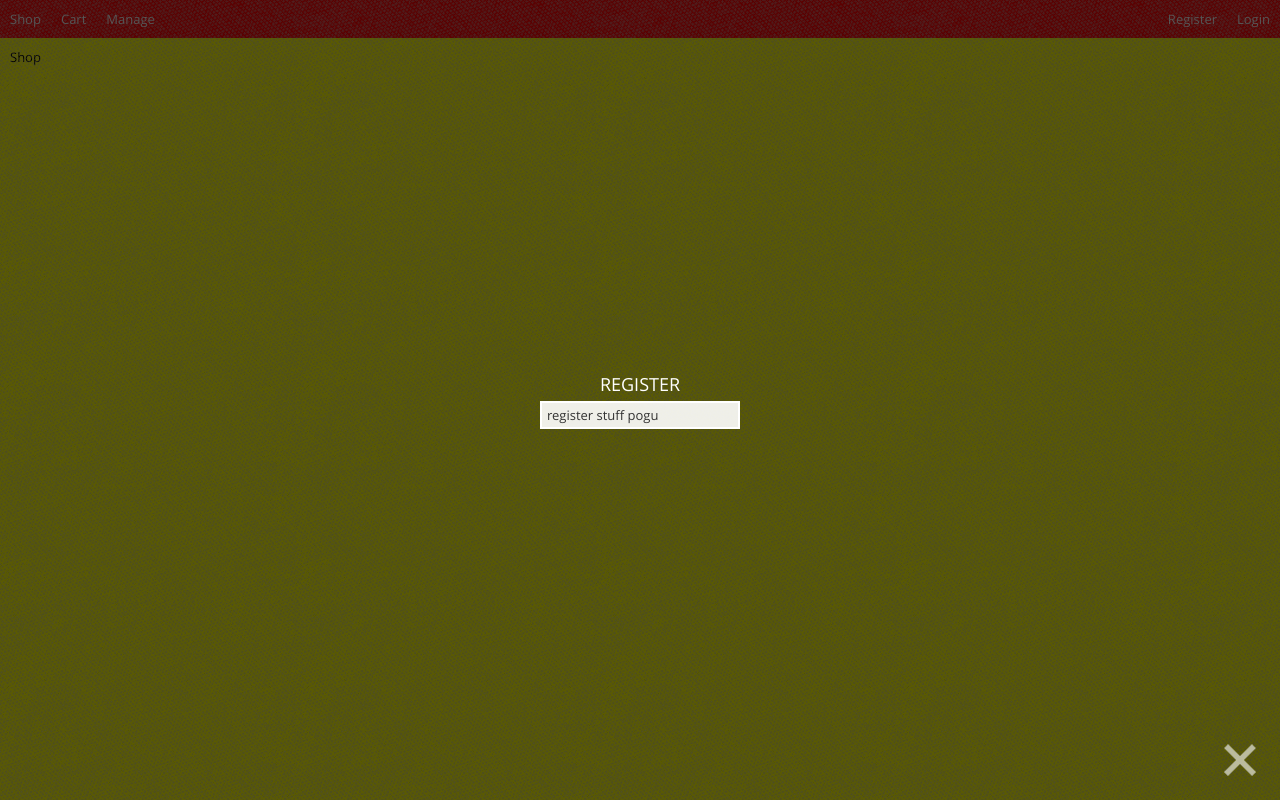
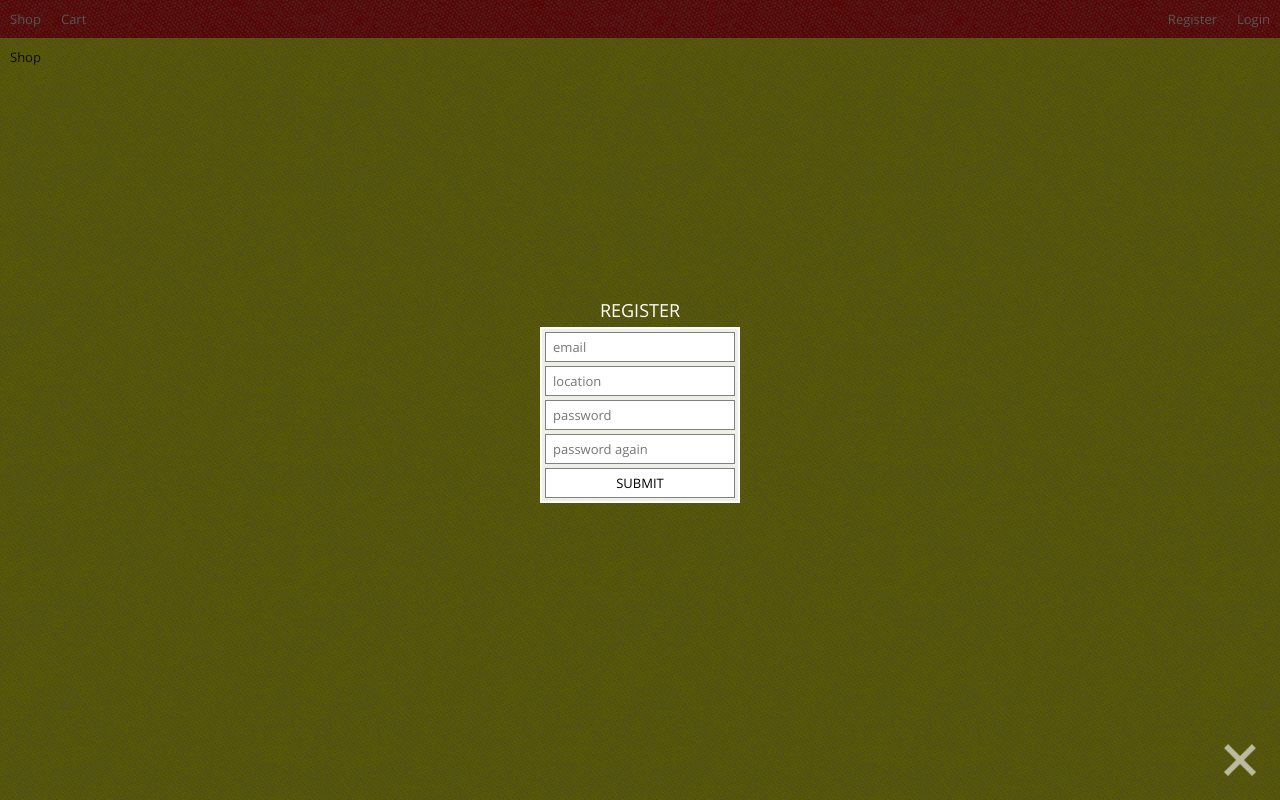
Before and after one commit to wickstjo/cloud-native-frontend, a React (Create React App) app: page / in a window 1280 px wide. Both pictures are taken after a click on the item "Register". Built offline with nearby package versions, Linux system fonts and the light colour scheme.

Commit message:
Added login & register modules

```diff
--- a/package.json
+++ b/package.json
@@ -6,6 +6,7 @@
     "node-sass": "^4.13.1",
     "react": "^16.12.0",
     "react-dom": "^16.12.0",
+    "react-event-listener": "^0.6.6",
     "react-router-dom": "^5.1.2",
     "react-scripts": "^3.3.1"
   },
--- a/public/index.html
+++ b/public/index.html
@@ -2,7 +2,7 @@
    <head>
       <meta charset="utf-8" />
       <meta name="viewport" content="width=device-width, initial-scale=1.0, maximum-scale=1.0, user-scalable=no" />
-      <title>React App</title>
+      <title>The Hatshop</title>
    </head>
    <body>
       <div id="root"></div>
--- /dev/null
+++ b/src/components/input/button.js
@@ -0,0 +1,14 @@
+import React from 'react';
+
+function Button({ value, func }) { return (
+    <div>
+        <input
+            type={ 'submit' }
+            onClick={ func }
+            value={ value }
+            className={ 'button' }
+        />
+    </div>
+)}
+
+export default Button;
--- a/src/components/button.js
+++ b/src/components/input/field.js
@@ -1,6 +1,6 @@
 import React, { useState } from 'react';
 
-function Button({ placeholder }) {
+function Field({ placeholder }) {
 
     // LOCAL STATE
    const [local, set_local] = useState({
@@ -16,13 +16,16 @@ function Button({ placeholder }) {
     }
 
     return (
+        <div>
             <input
                 type={ 'text' }
                 placeholder={ placeholder }
                 onChange={ update }
                 value={ local.input }
+                className={ 'field' }
             />
+        </div>
     )
 }
 
-export default Button;
+export default Field;
--- a/src/components/menu.js
+++ b/src/components/menu.js
@@ -1,4 +1,4 @@
-import React, { useContext } from 'react';
+import React, { useContext, Fragment } from 'react';
 import { Context } from "./context";
 import '../interface/css/menu.scss';
 
@@ -8,14 +8,14 @@ import MenuTrigger from './menu/trigger'
 function Menu() {
 
     // GLOBAL STATE
-    const { dispatch } = useContext(Context);
+    const { state, dispatch } = useContext(Context);
 
     // REGISTER PROMPT
     function register() {
         dispatch({
             type: 'show-prompt',
             payload: 'register'
-         })
+        })
     }
 
     // LOGIN PROMPT
@@ -23,20 +23,39 @@ function Menu() {
         dispatch({
             type: 'show-prompt',
             payload: 'login'
-         })
+        })
+    }
+
+    // LOGOUT
+    function logout() {
+        dispatch({ type: 'logout' })
     }
 
     return (
         <div id="menu">
             <div className={ 'split' }>
                 <div>
-                    <MenuItem header={ 'Shop' } link={ '/' } />
-                    <MenuItem header={ 'Cart' } link={ '/cart' } />
-                    <MenuItem header={ 'Manage' } link={ '/manage' } />
+                    <MenuItem
+                        header={ 'Shop' }
+                        link={ '/' }
+                    />
+                    <MenuItem
+                        header={ 'Cart' }
+                        link={ '/cart' }
+                    />
                 </div>
                 <div>
-                    <MenuTrigger header={ 'Register' } func={ register } />
-                    <MenuTrigger header={ 'Login' } func={ login } />
+                    { state.logged ? (
+                        <Fragment>
+                            <MenuItem header={ 'Manage' } link={ '/manage' } />
+                            <MenuTrigger header={ 'Logout (' + state.user + ')' } func={ logout } />
+                        </Fragment>
+                    ):(
+                        <Fragment>
+                            <MenuTrigger header={ 'Register' } func={ register } />
+                            <MenuTrigger header={ 'Login' } func={ login } />
+                        </Fragment>
+                    )}
                 </div>
             </div>
         </div>
--- a/src/components/prompt/login.js
+++ b/src/components/prompt/login.js
@@ -1,12 +1,40 @@
-import React, { Fragment } from 'react';
+import React, { Fragment, useContext } from 'react';
+import { Context } from "../context";
+import { key_listener } from '../../funcs/misc';
 
-function Login() { return (
-    <Fragment>
-        <div id={ 'header' }>Login</div>
-        <div id={ 'content' }>
-            login stuff pogu
-        </div>
-    </Fragment>
-)}
+import EventListener from 'react-event-listener';
+import Field from '../input/field';
+import Button from '../input/button';
+
+function Login() {
+
+    // GLOBAL CONTEXT
+    const { state, dispatch } = useContext(Context);
+
+    // LOGIN FUNC
+    function login() {
+        dispatch({
+            type: 'login',
+            payload: 'foobar'
+        })
+    }
+
+    return (
+        <Fragment>
+            <EventListener
+                target={ 'window' }
+                onKeyDown={ event => {
+                    key_listener(state, dispatch, event, login)
+                }}
+            />
+            <div id={ 'header' }>Login</div>
+            <div id={ 'content' }>
+                <Field placeholder={ 'email' } />
+                <Field placeholder={ 'password' } />
+                <Button value={ 'submit' } func={ login } />
+            </div>
+        </Fragment>
+    )
+}
 
 export default Login;
--- a/src/components/prompt/register.js
+++ b/src/components/prompt/register.js
@@ -1,12 +1,42 @@
-import React, { Fragment } from 'react';
+import React, { Fragment, useContext } from 'react';
+import { Context } from "../context";
+import { key_listener } from '../../funcs/misc';
 
-function Register() { return (
-    <Fragment>
-        <div id={ 'header' }>Register</div>
-        <div id={ 'content' }>
-            register stuff pogu
-        </div>
-    </Fragment>
-)}
+import EventListener from 'react-event-listener';
+import Field from '../input/field';
+import Button from '../input/button';
+
+function Register() {
+
+    // GLOBAL CONTEXT
+    const { state, dispatch } = useContext(Context);
+
+    // REGISTER FUNC
+    function register() {
+        dispatch({
+            type: 'login',
+            payload: 'foobar'
+        })
+    }
+
+    return (
+        <Fragment>
+            <EventListener
+                target={ 'window' }
+                onKeyDown={ event => {
+                    key_listener(state, dispatch, event, register)
+                }}
+            />
+            <div id={ 'header' }>Register</div>
+            <div id={ 'content' }>
+                <Field placeholder={ 'email' } />
+                <Field placeholder={ 'location' } />
+                <Field placeholder={ 'password' } />
+                <Field placeholder={ 'password again' } />
+                <Button value={ 'submit' } func={ register } />
+            </div>
+        </Fragment>
+    )
+}
 
 export default Register;
--- a/src/funcs/misc.js
+++ b/src/funcs/misc.js
@@ -3,6 +3,25 @@ function sleep (time) {
    return new Promise((resolve) => setTimeout(resolve, time));
 }
 
+function key_listener(state, dispatch, event, func) {
+   if (state.prompt.visible) {
+      switch (event.key.toLowerCase()) {
+
+         case 'enter':
+            func();
+         break;
+
+         case 'escape':
+            dispatch({ type: 'hide-prompt' })
+         break;
+
+         default:
+            console.log('KEY LISTENER ERROR')
+      }
+   }
+}
+
 export {
-   sleep
+   sleep,
+   key_listener
 }
--- a/src/interface/css/innerbody.scss
+++ b/src/interface/css/innerbody.scss
@@ -7,7 +7,18 @@
    }
 }
 
-input {
-   padding: 6px 8px;
+.field, .button {
+   background: white;
+   padding: 5px 7px;
    outline: none;
+   width: 100%;
+   border: 1px solid gray;
+   margin-bottom: 4px;
+   font: 13px 'Open Sans', verdana;
 }
+
+.button {
+   margin-bottom: 0px;
+   cursor: pointer;
+   text-transform: uppercase;
+}
--- a/src/interface/css/prompt.scss
+++ b/src/interface/css/prompt.scss
@@ -25,7 +25,7 @@
          background: rgba(255, 255, 255, 0.904);
          border: 2px solid white;
          width: 200px;
-         padding: 3px 5px;
+         padding: 3px;
          color: #333333;
          flex: 1;
       }
--- a/src/states/global.js
+++ b/src/states/global.js
@@ -1,7 +1,7 @@
 // DEFUALT VALUES
 const values = {
-   data: null,
-   current: 0,
+   logged: false,
+   user: null,
 
    // PROMPT STUFF
    prompt: {
@@ -32,6 +32,28 @@ function reducer(state, { type, payload }) {
          }
       }}
 
+      // LOGIN
+      case 'login': { return {
+         ...state,
+         logged: true,
+         user: payload,
+         prompt: {
+            ...state.prompt,
+            visible: false
+         }
+      }}
+
+      // LOGOUT
+      case 'logout': { return {
+         ...state,
+         logged: false,
+         user: null,
+         prompt: {
+            ...state.prompt,
+            visible: false
+         }
+      }}
+
       // FALLBACK
       default: {
          console.log('CONTEXT REDUCER TYPE NOT FOUND');
```
Also changed, not shown: 1 other file (tests, documents, lock files or other folders). Lines whose indentation alone changed are shown as unchanged.
